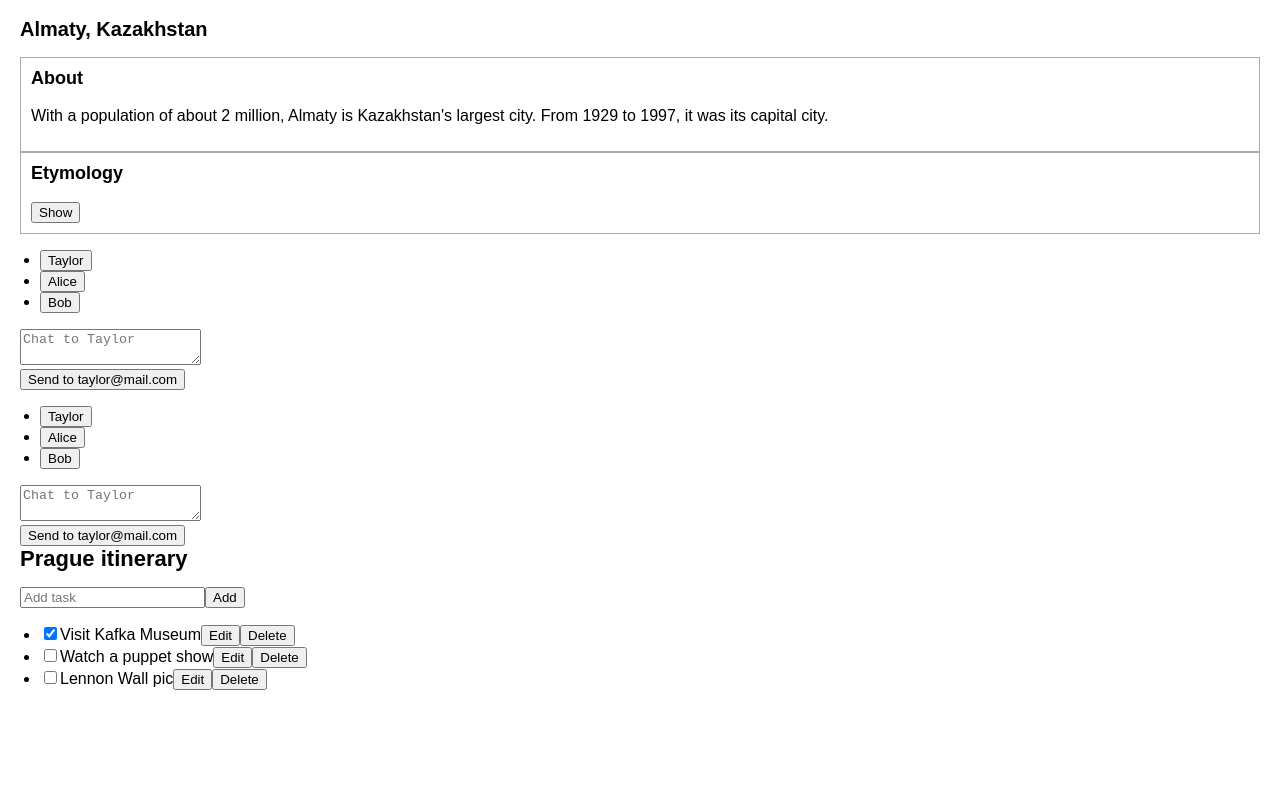
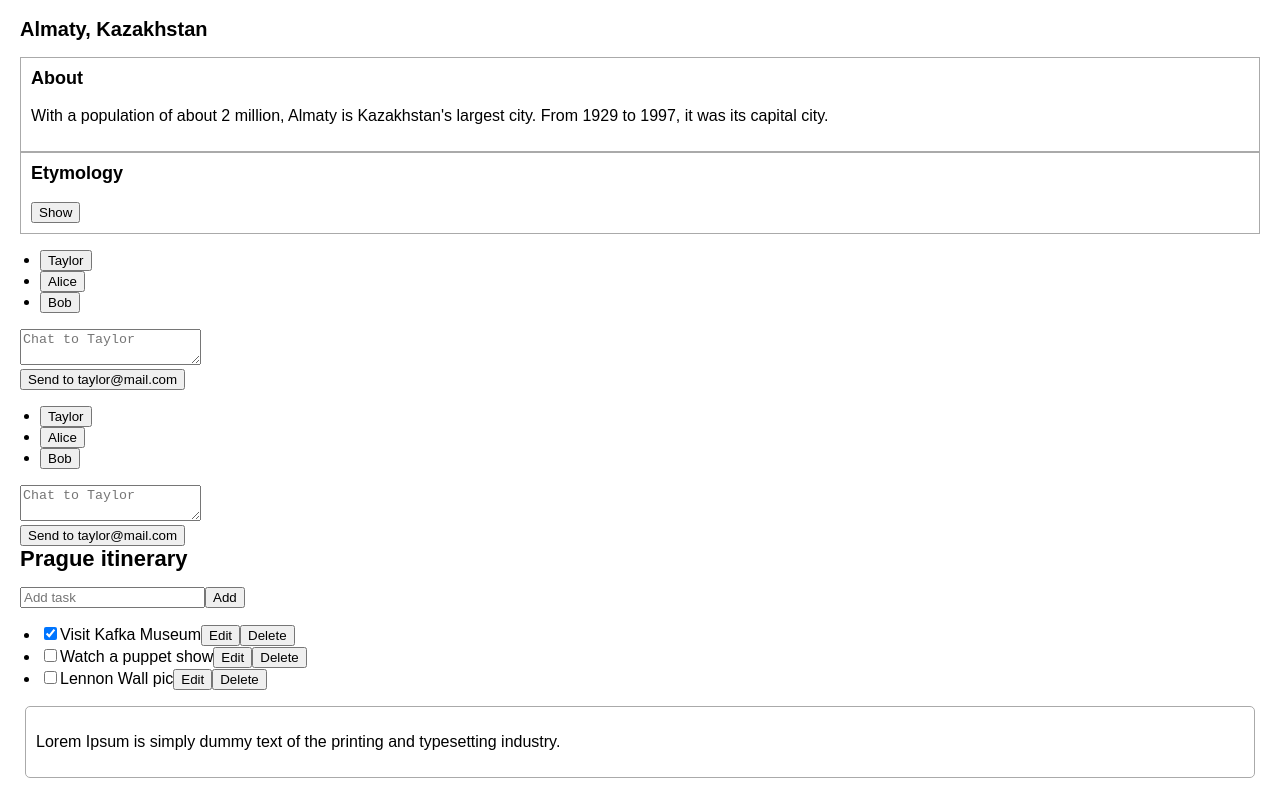
Before and after one commit to zelitosaide/react-js-course, a React (Create React App) app: page / in a window 1280 px wide. Shown: the part 410-1208 px from the top of the page. Before the commit the page ends 1120 px from the top, so only its background shows below. Built offline with nearby package versions, Linux system fonts and the light colour scheme.

Commit message:
Managing State

```diff
--- a/src/learn/learn-react/managing-state/index.js
+++ b/src/learn/learn-react/managing-state/index.js
@@ -21,7 +21,16 @@ export default function Index() {
   );
 }
 
-function Page() {}
+function Page() {
+  return (
+    <Section>
+      <p>
+        Lorem Ipsum is simply dummy text of the printing and typesetting
+        industry.{" "}
+      </p>
+    </Section>
+  );
+}
 
 function Section({ children }) {
   const level = useContext(LevelContext);
```
